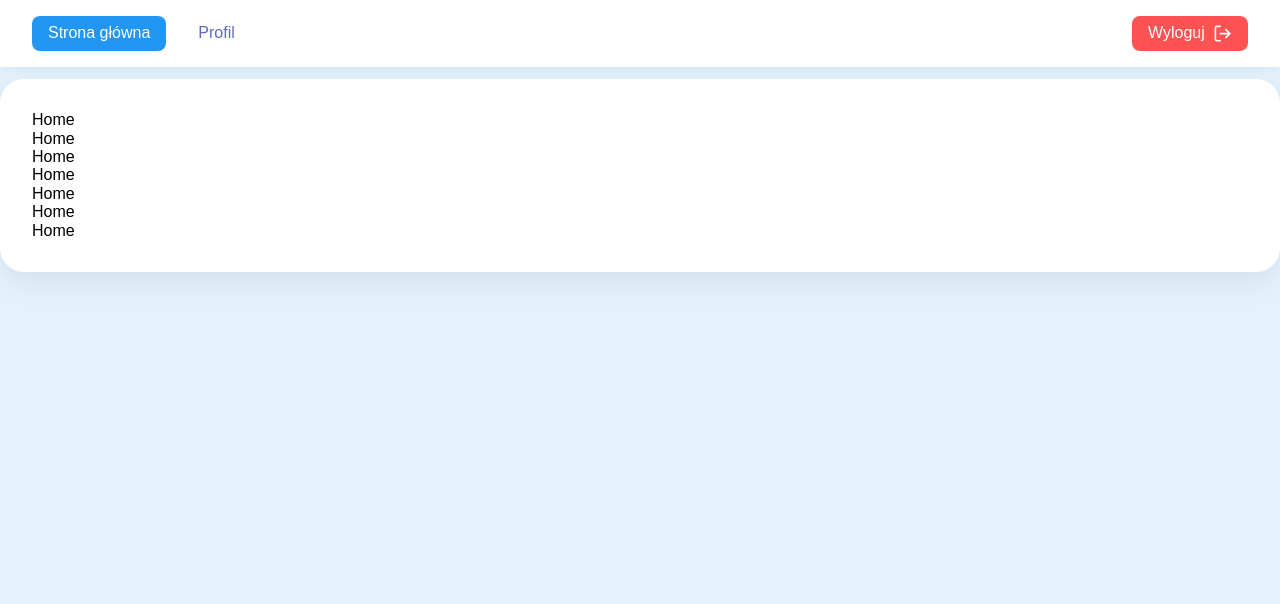
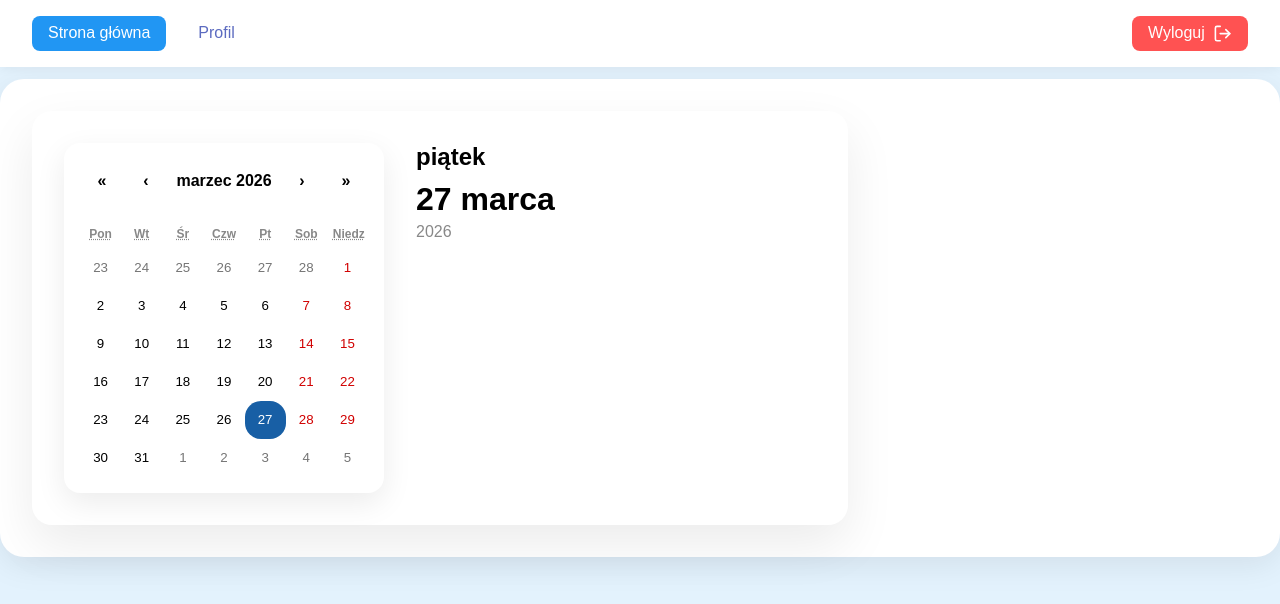
Before and after one commit to Benonki/ToDo-app, a React (Vite) app in the folder Frontend/: page / in a window 1280 px wide. Shown: the top 604 px of the page. Built offline with nearby package versions, Linux system fonts and the light colour scheme; no server answers; sample sign-in values are in the browser's storage.

Commit message:
feat: add calendar

```diff
--- a/Frontend/package.json
+++ b/Frontend/package.json
@@ -12,7 +12,9 @@
   "dependencies": {
     "firebase": "^12.11.0",
     "js-cookie": "^3.0.5",
+    "modern-normalize": "^3.0.1",
     "react": "^19.2.4",
+    "react-calendar": "^6.0.1",
     "react-dom": "^19.2.4",
     "react-icons": "^5.6.0",
     "react-router": "^7.13.2",
--- /dev/null
+++ b/Frontend/src/screens/Home/calendar.css
@@ -0,0 +1,33 @@
+.react-calendar {
+  border: none;
+  border-radius: 16px;
+  box-shadow: 0 10px 30px rgba(0, 0, 0, 0.08);
+  padding: 16px;
+}
+
+.react-calendar__navigation button {
+  font-weight: bold;
+  cursor: pointer;
+}
+
+.react-calendar__tile {
+  border-radius: 16px;
+}
+
+.react-calendar__tile:hover {
+  background: #f2f6ff;
+}
+
+.react-calendar__tile--now {
+  background: #e6f1fb;
+}
+
+.react-calendar__tile--active {
+  background: #185fa5;
+  color: white;
+}
+
+.react-calendar__month-view__weekdays {
+  text-transform: capitalize;
+  color: #888;
+}
--- /dev/null
+++ b/Frontend/src/screens/Home/index.css
@@ -0,0 +1,27 @@
+.wrapper {
+  display: grid;
+  grid-template-columns: 320px 400px;
+  gap: 2rem;
+  padding: 2rem;
+  border-radius: 20px;
+  box-shadow: 0 20px 50px rgba(0, 0, 0, 0.08);
+  width: fit-content;
+}
+
+.details {
+  display: flex;
+  flex-direction: column;
+}
+
+.weekday {
+  margin-bottom: 10px;
+}
+
+.day {
+  margin: 0;
+}
+
+.year {
+  color: #888;
+  margin-top: 5px;
+}
--- a/Frontend/src/screens/Home/index.jsx
+++ b/Frontend/src/screens/Home/index.jsx
@@ -1,15 +1,36 @@
-function Home() {
-    return (
-        <>
-            Home<br/>
-            Home<br/>
-            Home<br/>
-            Home<br/>
-            Home<br/>
-            Home<br/>
-            Home
-        </>
-    );
+import { useState } from "react";
+import Calendar from "react-calendar";
+import "react-calendar/dist/Calendar.css";
+import "./calendar.css";
+import "./index.css";
+
+export default function Home() {
+  const [selectedDate, setSelectedDate] = useState(new Date());
+
+  return (
+    <div className="wrapper">
+      <Calendar
+        onChange={(value) => value instanceof Date && setSelectedDate(value)}
+        value={selectedDate}
+        locale="pl-PL"
+      />
+
+      <div className="details">
+        <h2 className="weekday">
+          {selectedDate.toLocaleDateString("pl-PL", {
+            weekday: "long",
+          })}
+        </h2>
+
+        <h1 className="day">
+          {selectedDate.toLocaleDateString("pl-PL", {
+            day: "numeric",
+            month: "long",
+          })}
+        </h1>
+
+        <p className="year">{selectedDate.getFullYear()}</p>
+      </div>
+    </div>
+  );
 }
-
-export default Home;
--- a/Frontend/src/screens/Profile/index.jsx
+++ b/Frontend/src/screens/Profile/index.jsx
@@ -1,7 +1,5 @@
 function Profile() {
-    return (
-       <>Profile</>
-    )
+  return <>Profil</>;
 }
 
-export default Profile
+export default Profile;
```
Also changed, not shown: 1 other file (tests, documents, lock files or other folders).
